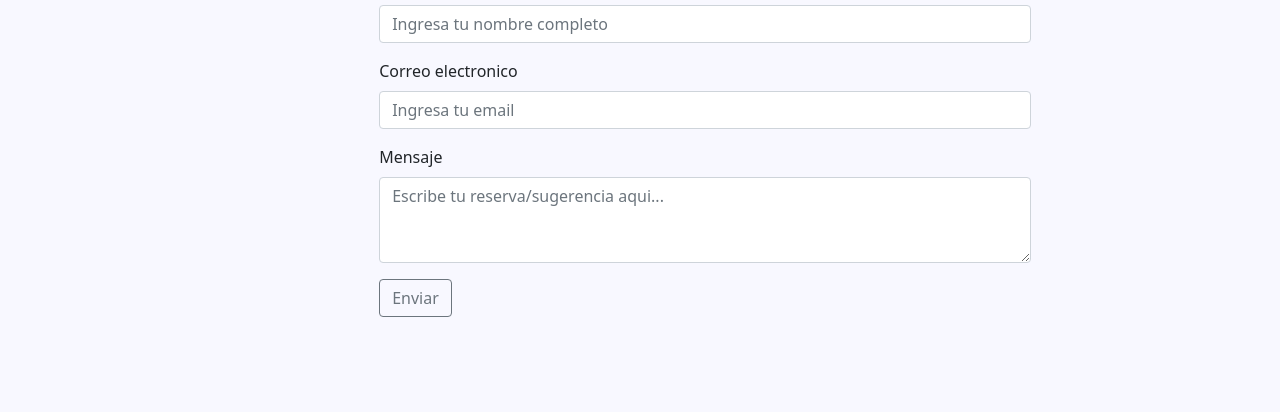
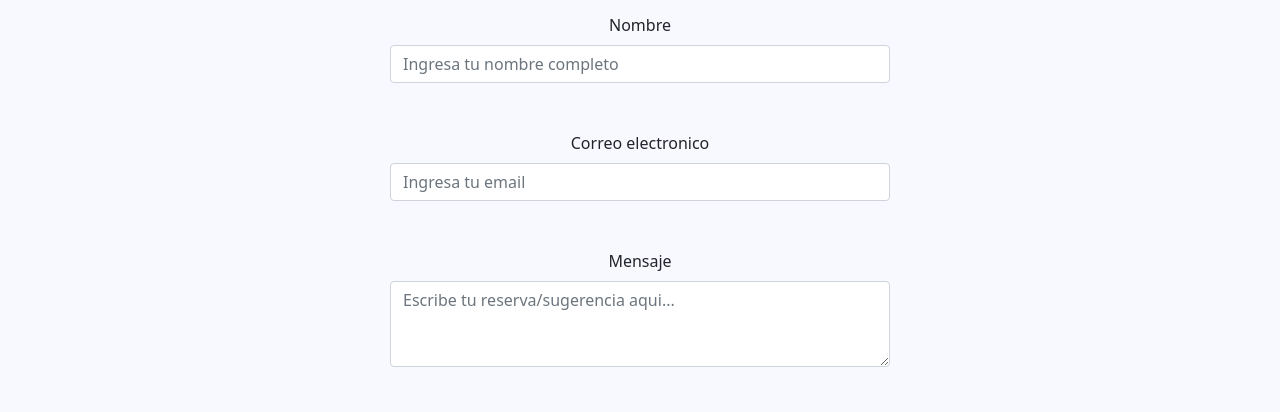
Before and after one commit to francovalesi/LaColmenaFutbol-Valesi, a plain HTML site: page pages/contacto.html in a window 1280 px wide. Shown: the part 263-675 px from the top of the page. Drawn offline with nearby package versions, Linux system fonts and the light colour scheme; a web font is replaced by a local one.

Commit message:
Centro formulario

```diff
--- a/css/style.css
+++ b/css/style.css
@@ -144,11 +144,10 @@ h1 {
     padding: 20px 12px;
 }
 
-/* Estilos para contacto.html */
-.mb-3 {
-    max-width: 50%;
-    margin-left: 30%;
-}
+    /* Estilo para contactos.html */
+    .btn__section {
+        text-align: center;
+    }
 
 
 /* Estilos para el footer y enlace a redes sociales */
@@ -279,6 +278,17 @@ footer {
         padding: 20px 12px;
     }
 
+
+    /* Estilo para contactos.html */
+    .form-control {
+        width: 500px;
+        margin: 0 auto;
+    }
+
+    .btn__section {
+        text-align: center;
+    }
+
     /* estilo para la galeria de imagenes */
     iframe {
         width: 460px;
@@ -301,7 +311,6 @@ footer {
 
     .footer__redes i {
         padding: 15px;
-        transition: all 1.5s;
     }
 
     .footer__redes i:hover {
--- a/pages/contacto.html
+++ b/pages/contacto.html
@@ -41,25 +41,25 @@
         </nav>
     </header>
 
-    <main class="row">
+    <main class="row justify-content-center">
         <section class="container-fluid" style="padding: 0;">
             <h1>Contacto</h1>
-            <div class="mb-3">
+            <div class="m-5 text-center">
                 <label for="exampleFormControlInput1" class="form-label">Nombre</label>
                 <input type="text" class="form-control" id="exampleFormControlInput1"
                     placeholder="Ingresa tu nombre completo" required>
             </div>
-            <div class="mb-3">
+            <div class="m-5 text-center">
                 <label for="exampleFormControlInput1" class="form-label">Correo electronico</label>
                 <input type="email" class="form-control" id="exampleFormControlInput1" placeholder="Ingresa tu email"
                     required>
             </div>
-            <div class="mb-3">
+            <div class="m-5 text-center">
                 <label for="exampleFormControlTextarea1" class="form-label">Mensaje</label>
                 <textarea class="form-control" id="exampleFormControlTextarea1" rows="3"
                     placeholder="Escribe tu reserva/sugerencia aqui..."></textarea>
             </div>
-            <div class="mb-3">
+            <div class="mb-3 btn__section">
                 <button type="button" class="btn btn-outline-secondary">Enviar</button>
             </div>
         </section>
```
